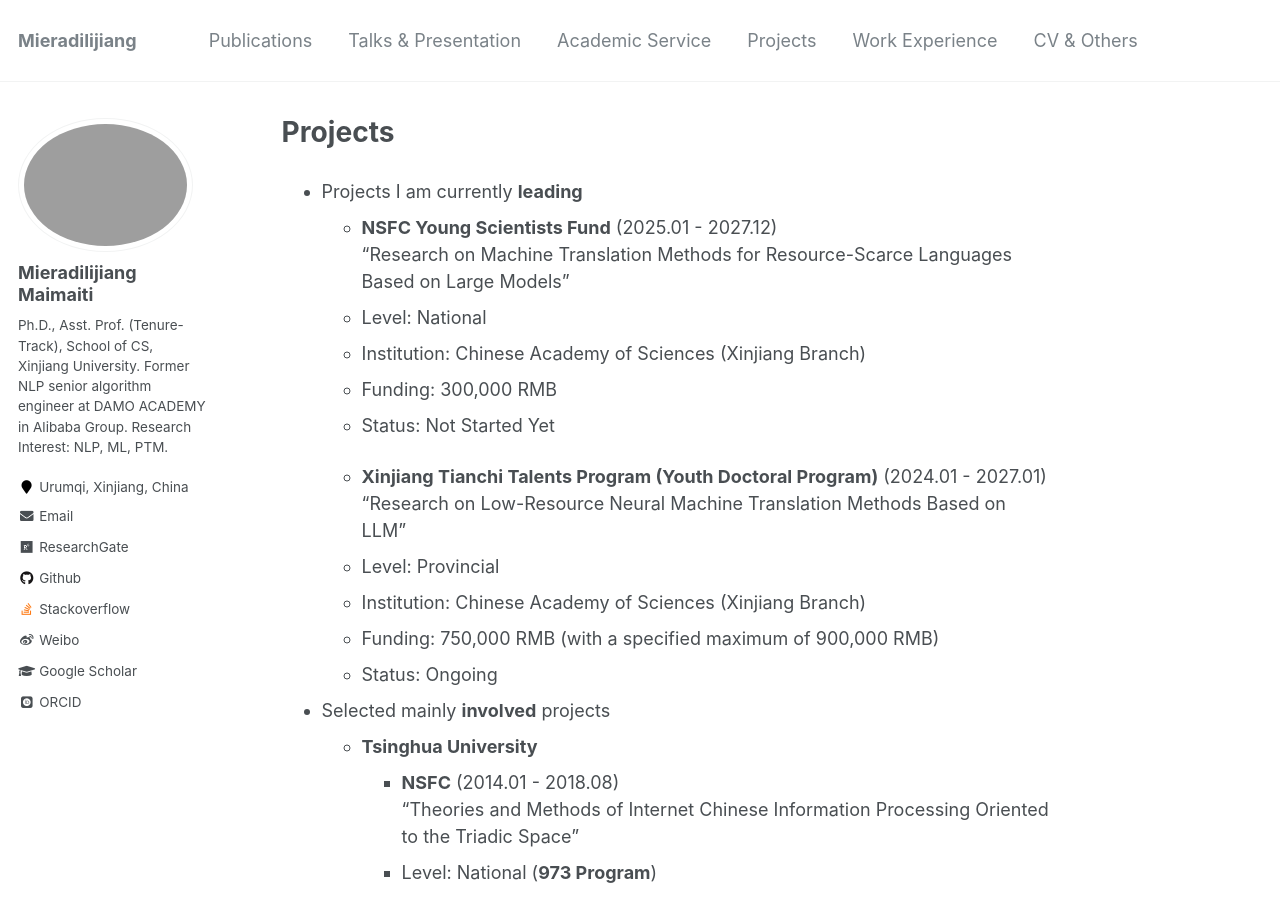
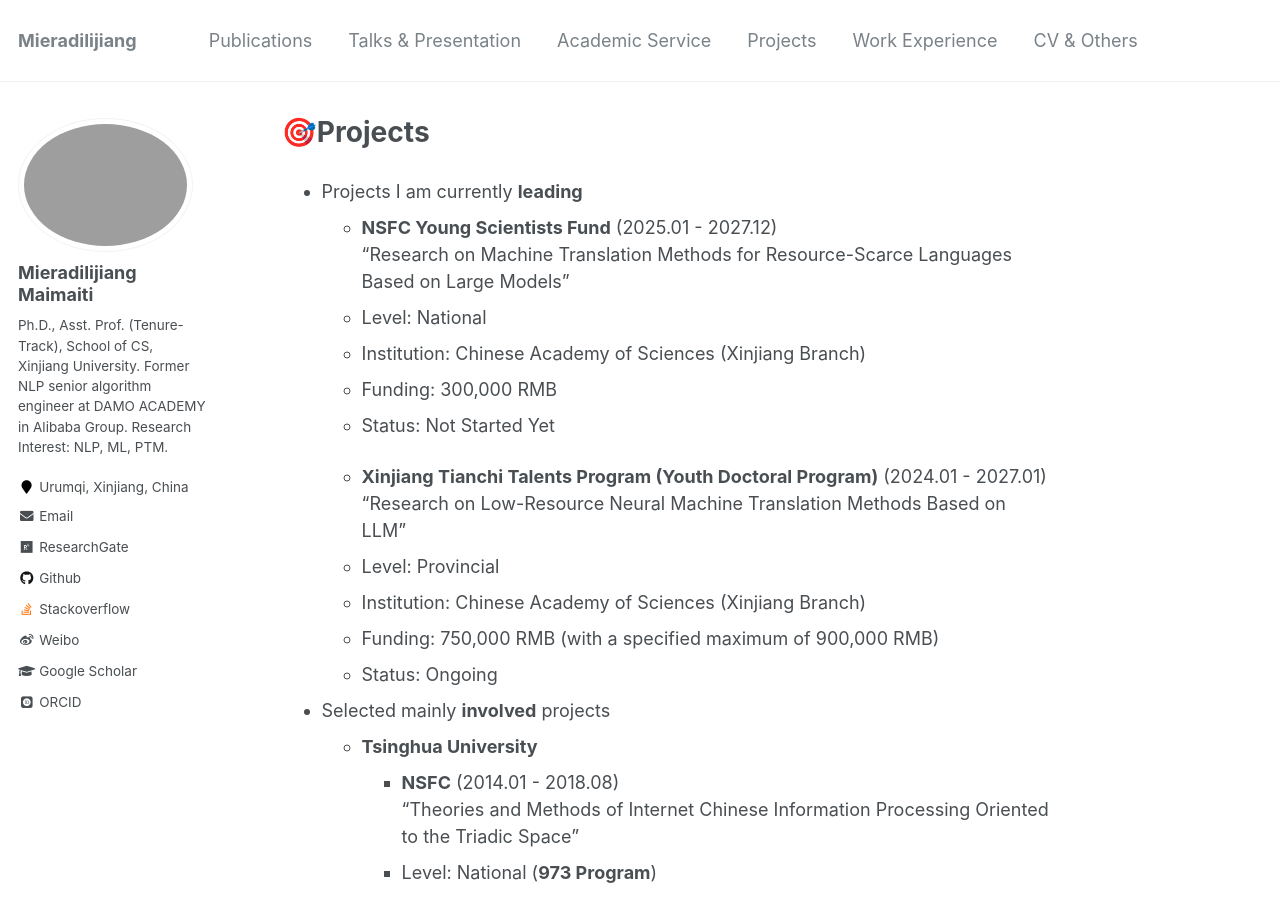
Before and after one commit to miradel51/miradel51.github.io, a Jekyll site: the page built from _pages/projects.md, in a window 1280 px wide and 900 px high. Built offline with Jekyll 4.4.1, drawn with Linux system fonts in a browser that asks for light colours; some web fonts are replaced.

```diff
--- a/_pages/projects.md
+++ b/_pages/projects.md
@@ -1,5 +1,5 @@
 ---
-title: "Projects"
+title: "🎯Projects"
 permalink: /projects/
 layout: single
 author_profile: true
```
